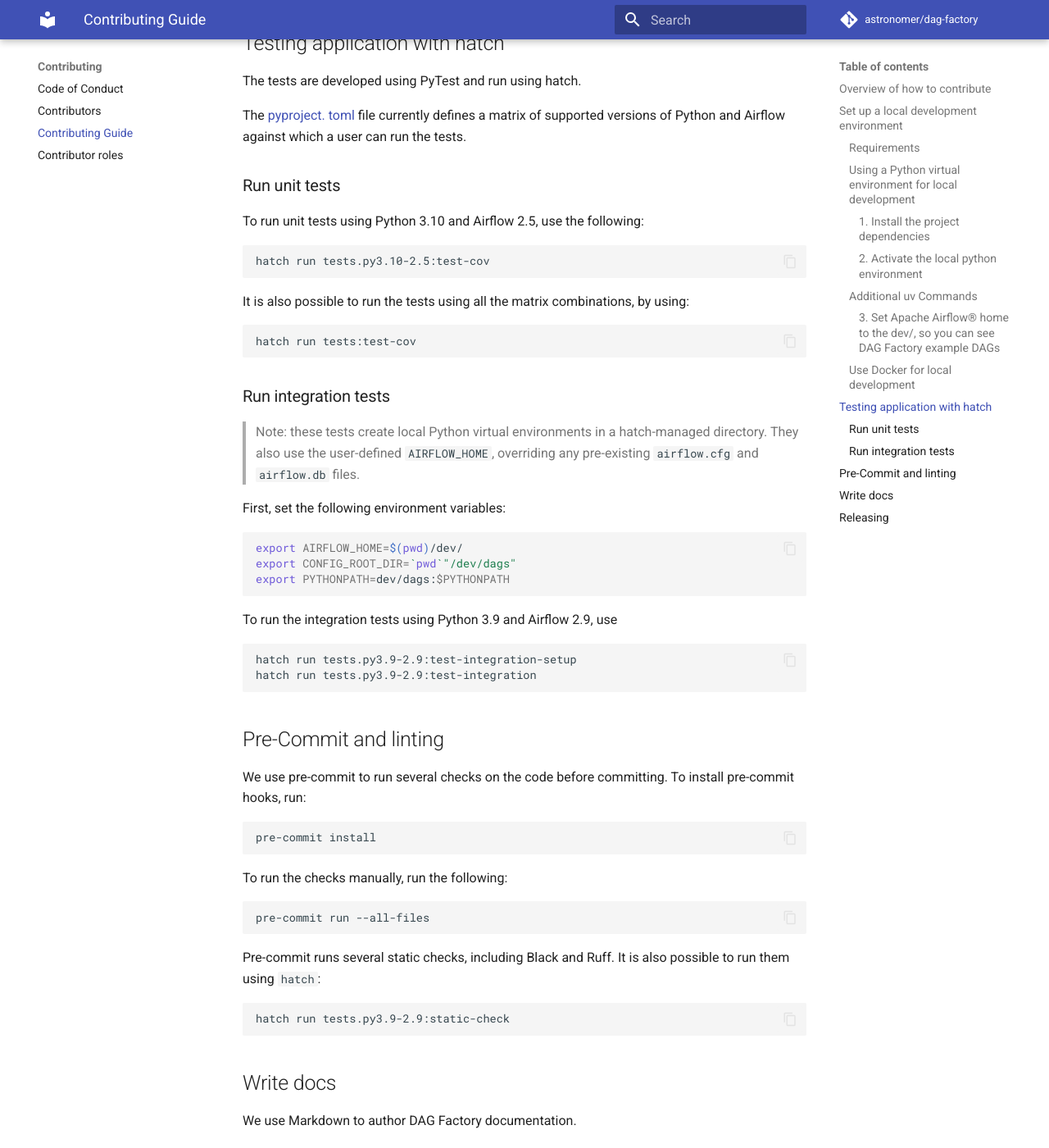
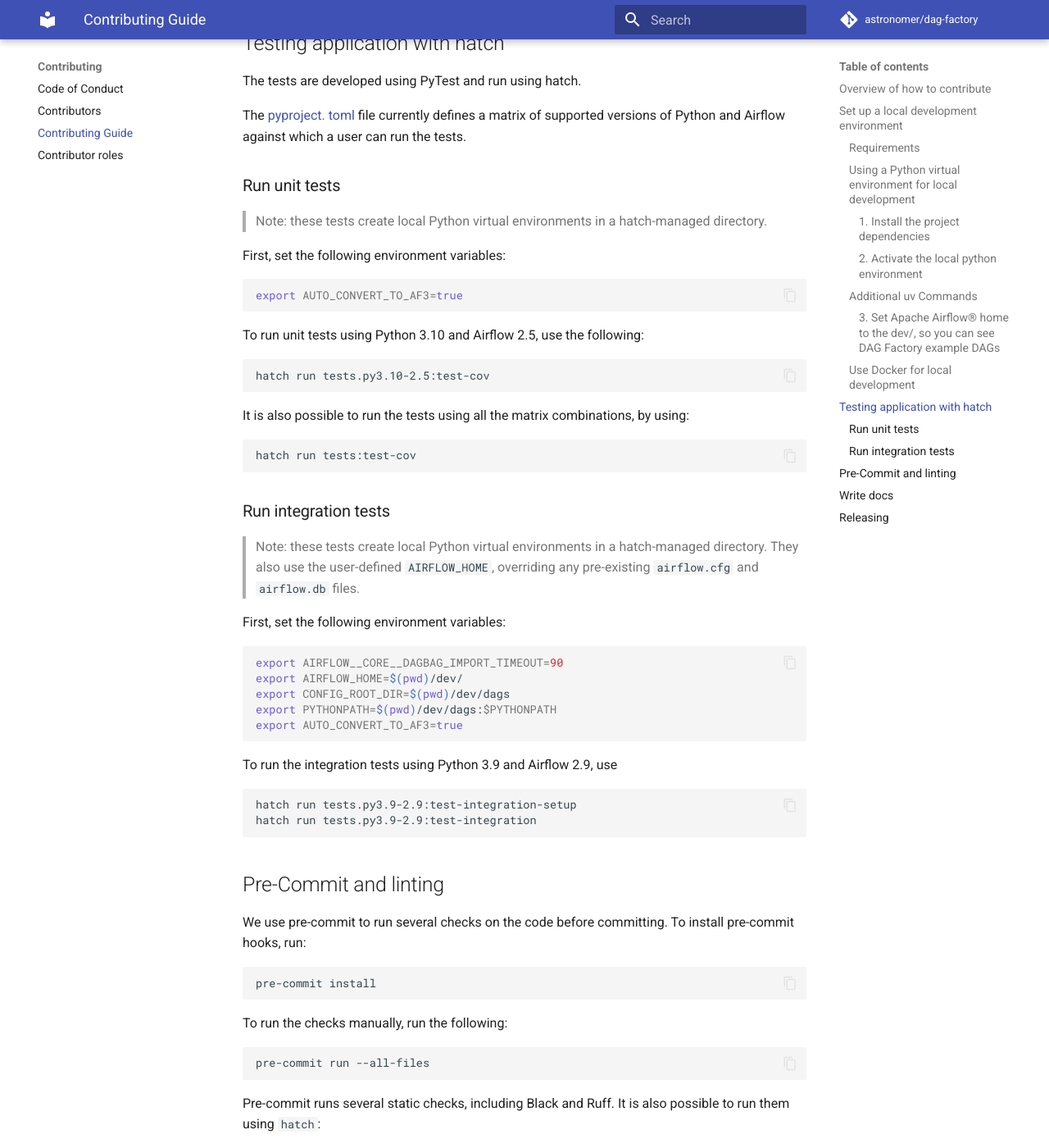
Before and after one commit to astronomer/dag-factory, an MkDocs documentation site: the page built from docs/contributing/howto.md, in a window 1280 px wide and 1400 px high, scrolled down 3313 px. Shown: the whole window at 82% size. Built offline with MkDocs 1.6.1 and Material for MkDocs 9.7.7, drawn with Linux system fonts in a browser that asks for light colours; comment, search, counter and statistics services are not loaded; the version menu is left out.

Commit message:
Add missing env in contributing doc

````diff
--- a/docs/contributing/howto.md
+++ b/docs/contributing/howto.md
@@ -141,6 +141,14 @@
 
 ### Run unit tests
 
+> Note: these tests create local Python virtual environments in a hatch-managed directory.
+
+First, set the following environment variables:
+
+```bash
+export AUTO_CONVERT_TO_AF3=true
+```
+
 To run unit tests using Python 3.10 and Airflow 2.5, use the following:
 
 ```bash
@@ -161,9 +169,11 @@
 First, set the following environment variables:
 
 ```bash
+export AIRFLOW__CORE__DAGBAG_IMPORT_TIMEOUT=90
 export AIRFLOW_HOME=$(pwd)/dev/
-export CONFIG_ROOT_DIR=`pwd`"/dev/dags"
-export PYTHONPATH=dev/dags:$PYTHONPATH
+export CONFIG_ROOT_DIR=$(pwd)/dev/dags
+export PYTHONPATH=$(pwd)/dev/dags:$PYTHONPATH
+export AUTO_CONVERT_TO_AF3=true
 ```
 
 To run the integration tests using Python 3.9 and Airflow 2.9, use
````
